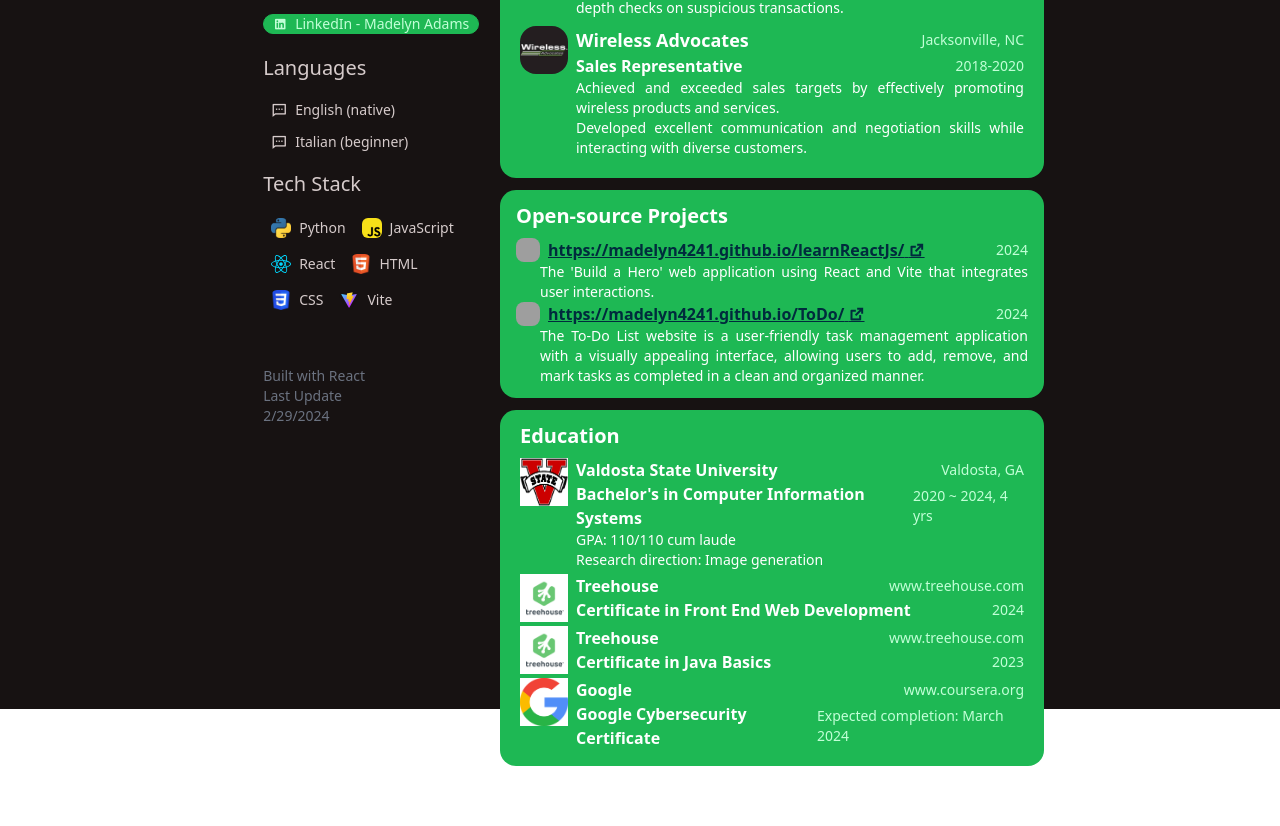
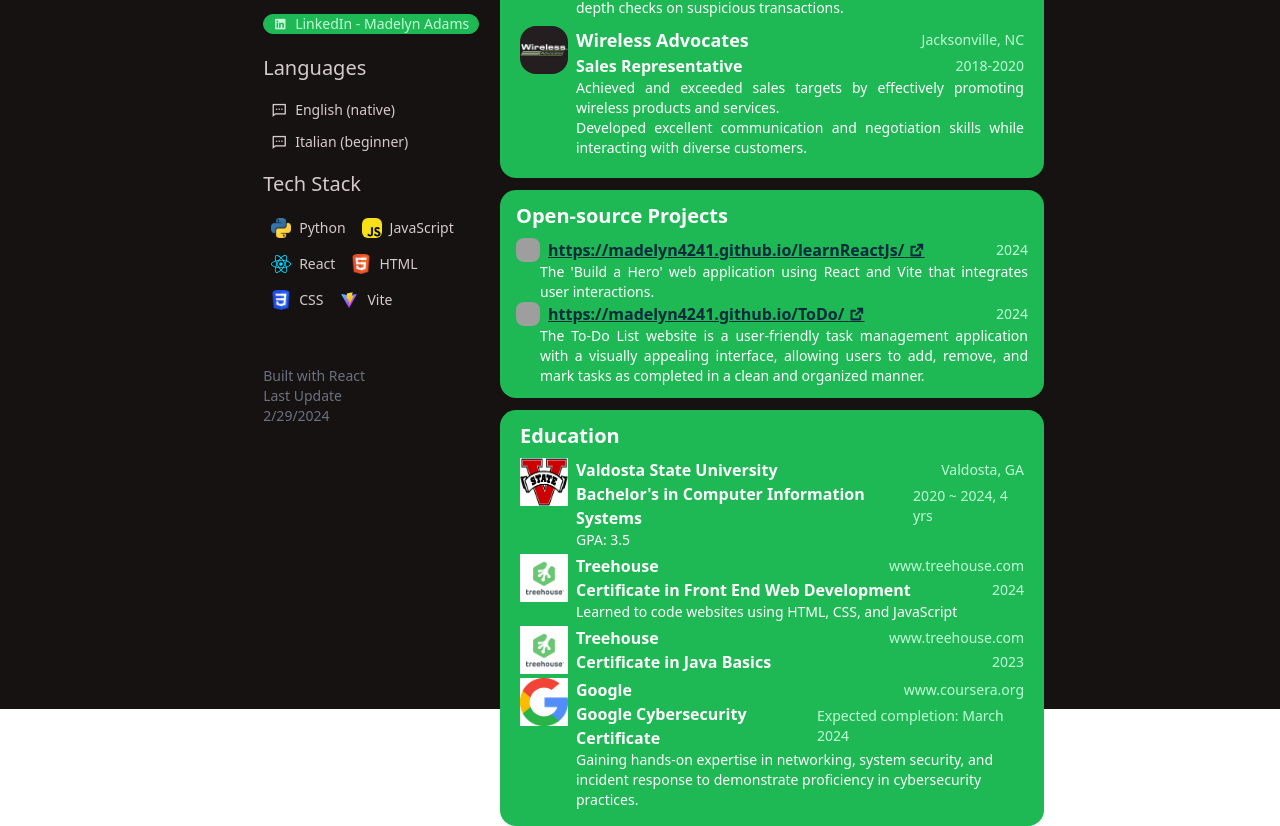
Before and after one commit to madelyn4241/cv-react, a React (Vite) app: page / in a window 1280 px wide. Shown: the part 414-1240 px from the top of the page. Before the commit the page ends 1180 px from the top, so only its background shows below. Built offline with nearby package versions, Linux system fonts and the light colour scheme; grey boxes are pictures that could not be loaded.

Commit message:
Update data.jsx

```diff
--- a/src/sections/data.jsx
+++ b/src/sections/data.jsx
@@ -126,8 +126,7 @@ const educationEN = [
     loc: "Valdosta, GA",
     time: "2020 ~ 2024, 4 yrs",
     description: [
-      "GPA: 110/110 cum laude",
-      "Research direction: Image generation"
+      "GPA: 3.5"
     ],
   },
   {
@@ -136,7 +135,7 @@ const educationEN = [
     degree: "Certificate in Front End Web Development",
     loc: "www.treehouse.com",
     time: "2024",
-    description: [" "],
+    description: ["Learned to code websites using HTML, CSS, and JavaScript "],
   },
   {
     icon: "treehouse.png",
@@ -152,7 +151,7 @@ const educationEN = [
     degree: "Google Cybersecurity Certificate",
     loc: "www.coursera.org",
     time: "Expected completion: March 2024",
-    description: [" "],
+    description: ["Gaining hands-on expertise in networking, system security, and incident response to demonstrate proficiency in cybersecurity practices."],
   },
 ];
 
```
